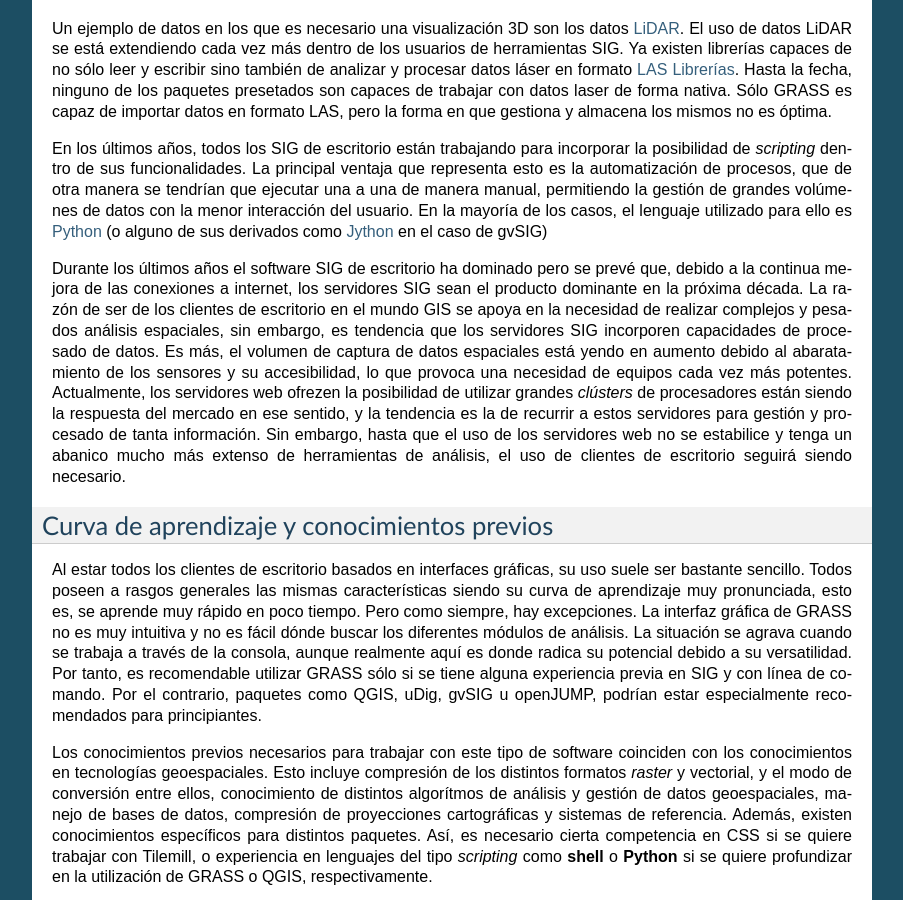
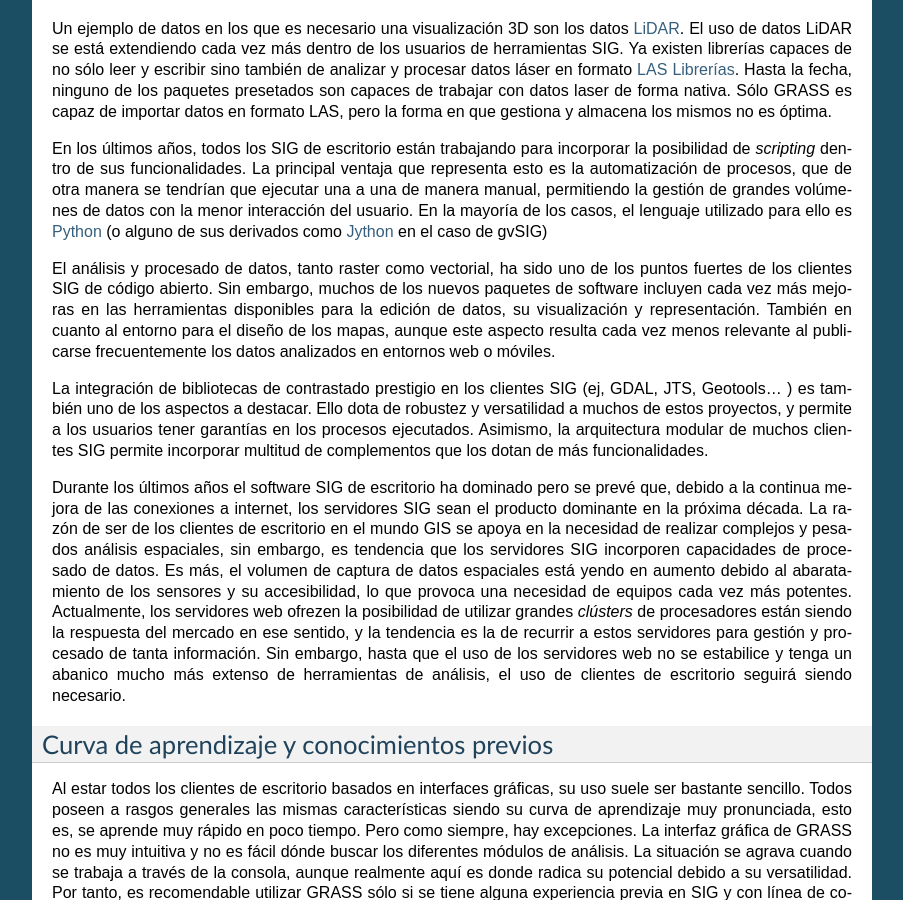
Before and after one commit to OSGeo-ES/panorama-siglibre8, a Sphinx documentation site: the page built from source/clientes/index.rst, in a window 1280 px wide and 900 px high, scrolled down 4230 px. Shown: the whole window, without its empty margins (198-1101 px from the left). Built offline with Sphinx 7.4.7, drawn with Linux system fonts in a browser that asks for light colours.

Commit message:
Update index.rst

```diff
--- a/source/clientes/index.rst
+++ b/source/clientes/index.rst
@@ -155,6 +155,10 @@ En los últimos años, todos los SIG de escritorio están trabajando para incorp
 ..  _Python: https://www.python.org/
 ..  _Jython: http://www.jython.org/
 
+El análisis y procesado de datos, tanto raster como vectorial, ha sido uno de los puntos fuertes de los clientes SIG de código abierto. Sin embargo, muchos de los nuevos paquetes de software incluyen cada vez más mejoras en las herramientas disponibles para la edición de datos, su visualización y representación. También en cuanto al entorno para el diseño de los mapas, aunque este aspecto resulta cada vez menos relevante al publicarse frecuentemente los datos analizados en entornos web o móviles.
+
+La integración de bibliotecas de contrastado prestigio en los clientes SIG (ej, GDAL, JTS, Geotools... )  es también uno de los aspectos a destacar. Ello dota de robustez y versatilidad a muchos de estos proyectos, y permite a los usuarios tener garantías en los procesos ejecutados. Asimismo, la arquitectura modular de muchos clientes SIG permite incorporar multitud de complementos que los dotan de más funcionalidades.
+
 Durante los últimos años el software SIG de escritorio ha dominado pero se prevé que, debido a la continua mejora de las conexiones a internet, los servidores SIG sean el producto dominante en la próxima década. La razón de ser de los clientes de escritorio en el mundo GIS se apoya en la necesidad de realizar complejos y pesados análisis espaciales, sin embargo, es tendencia que los servidores SIG incorporen capacidades de procesado de datos. Es más, el volumen de captura de datos espaciales está yendo en aumento debido al abaratamiento de los sensores y su accesibilidad, lo que provoca una necesidad de equipos cada vez más potentes. Actualmente, los servidores web ofrezen la posibilidad de utilizar grandes *clústers* de procesadores están siendo la respuesta del mercado en ese sentido, y la tendencia es la de recurrir a estos servidores para gestión y procesado de tanta información. Sin embargo, hasta que el uso de los servidores web no se estabilice y tenga un abanico mucho más extenso de herramientas de análisis, el uso de clientes de escritorio seguirá siendo necesario.
 
 
```
